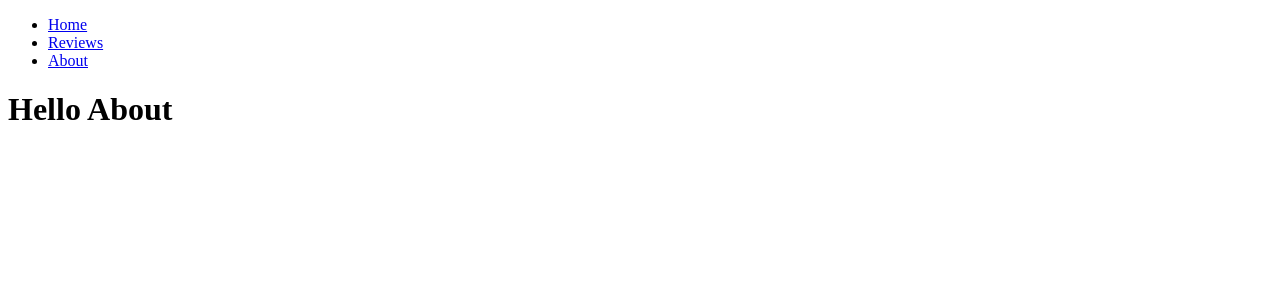
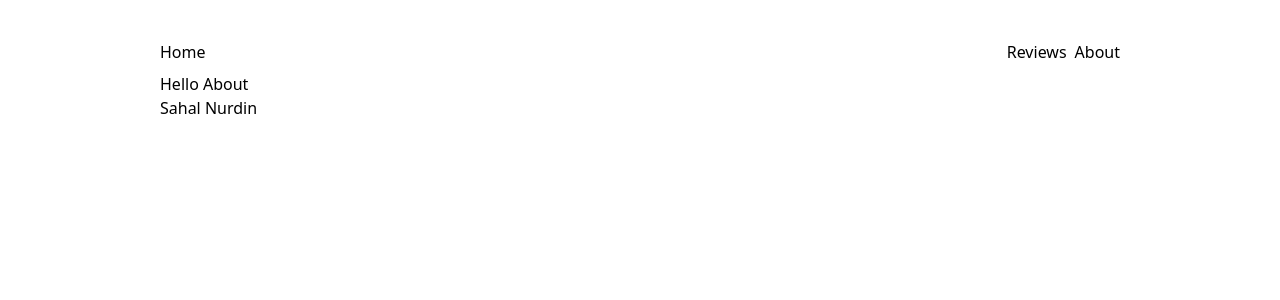
Before and after one commit to SahalN/sahalcg-reviews, a Next.js app: page /about in a window 1280 px wide. Shown: the top 300 px of the page. Built offline with nearby package versions, Linux system fonts and the light colour scheme.

Commit message:
Add routing layout

```diff
--- a/app/globals.css
+++ b/app/globals.css
@@ -0,0 +1,4 @@
+/** @format */
+@tailwind base;
+@tailwind components;
+@tailwind utilities;
--- a/app/layout.jsx
+++ b/app/layout.jsx
@@ -6,14 +6,14 @@ import "./globals.css";
 export default function RootLayout({ children }) {
   return (
     <html lang='en'>
-      <body>
+      <body className='flex flex-col min-h-screen px-40 py-10 '>
         <header>
           <nav>
-            <ul>
+            <ul className='flex gap-2 '>
               <li>
                 <Link href='/'>Home</Link>
               </li>
-              <li>
+              <li className='ml-auto'>
                 <Link href='/reviews'>Reviews</Link>
               </li>
               <li>
@@ -22,8 +22,8 @@ export default function RootLayout({ children }) {
             </ul>
           </nav>
         </header>
-        <main>{children}</main>
-        <footer></footer>
+        <main className='mt-2'>{children}</main>
+        <footer>Sahal Nurdin</footer>
       </body>
     </html>
   );
--- /dev/null
+++ b/postcss.config.js
@@ -0,0 +1,6 @@
+module.exports = {
+  plugins: {
+    tailwindcss: {},
+    autoprefixer: {},
+  },
+}
--- /dev/null
+++ b/tailwind.config.js
@@ -0,0 +1,12 @@
+/**
+ * @format
+ * @type {import('tailwindcss').Config}
+ */
+
+module.exports = {
+  content: ["./app/**/*.{jsx,tsx}", "./components/**/*.{jsx, tsx}"],
+  theme: {
+    extend: {},
+  },
+  plugins: [],
+};
```
Also changed, not shown: package.json (+10 -0 lines), 1 other file (tests, documents, lock files or other folders).
